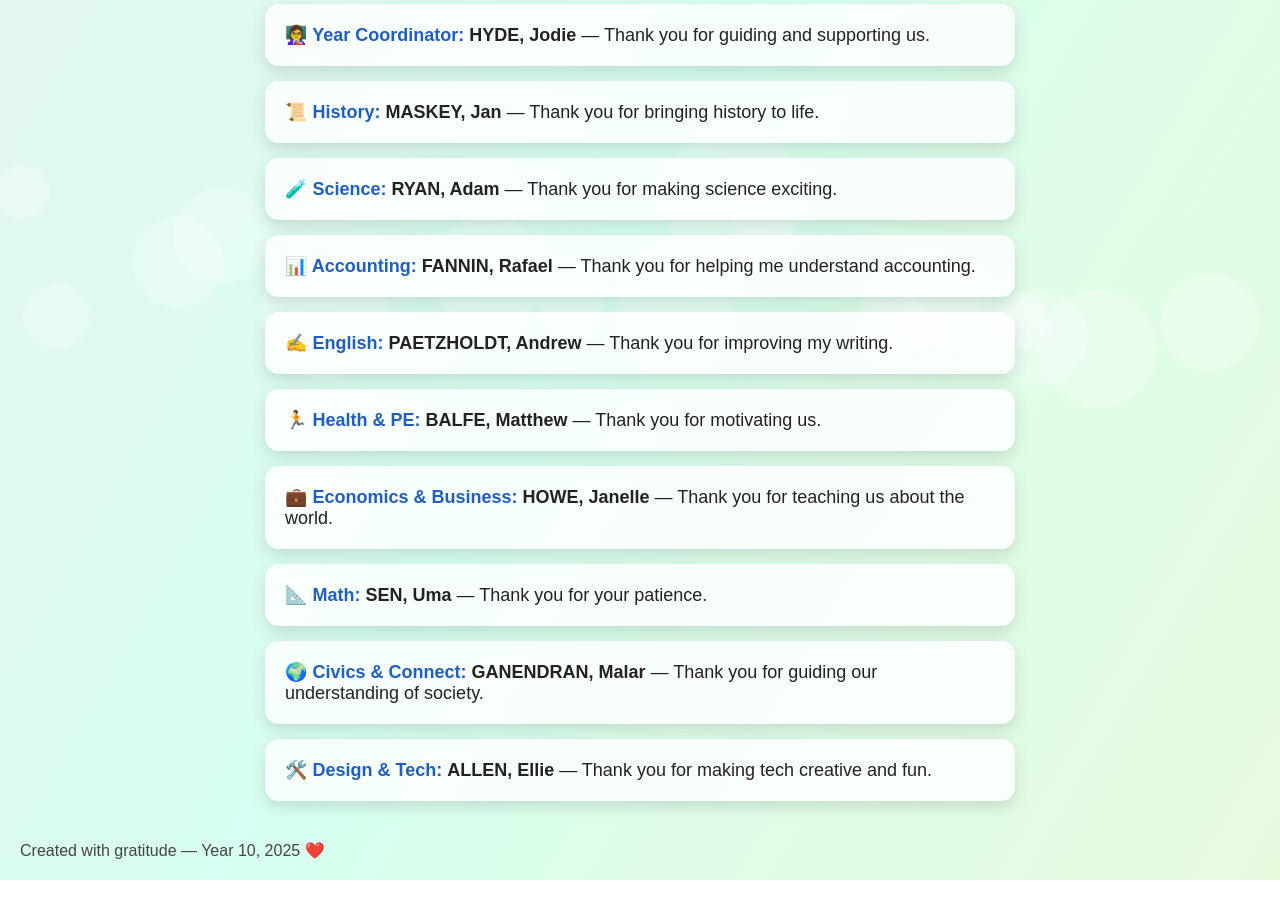
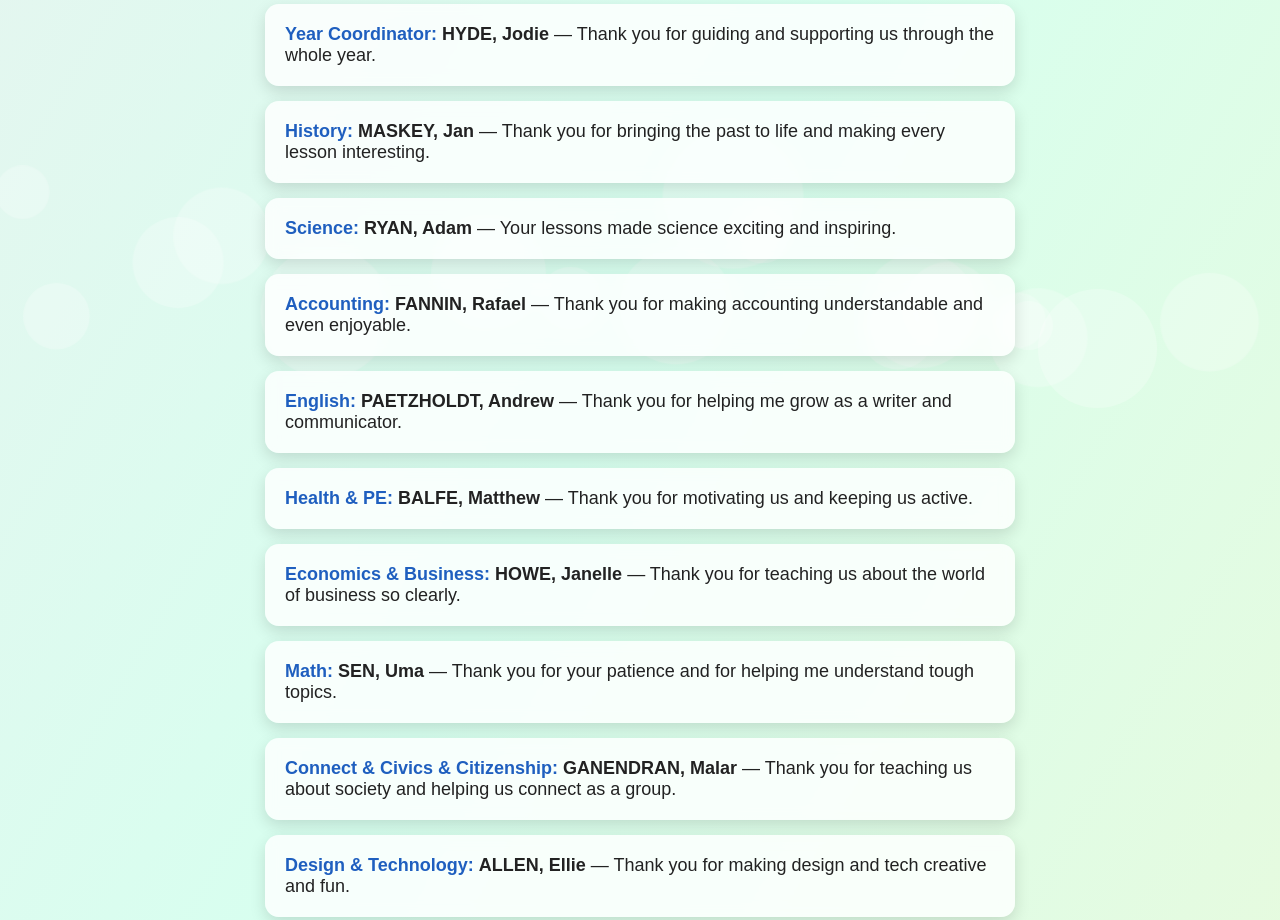
Before and after one commit to Black-cr0w-glitch/thank-you-teachers, a plain HTML site: page index.html in a window 1280 px wide. Shown: the part 278-1198 px from the top of the page. Before the commit the page ends 1158 px from the top, so only its background shows below. Drawn offline with Linux system fonts and the light colour scheme.

Commit message:
index.html

```diff
--- a/index.html
+++ b/index.html
@@ -49,7 +49,7 @@
             100% { text-shadow: 0 0 16px #7eff90; }
         }
 
-        /* TYPEWRITER TEXT */
+        /* TYPEWRITER TEXT (no cursor) */
         #typed-text {
             font-size: 20px;
             color: #333;
@@ -57,12 +57,10 @@
             margin-bottom: 30px;
             white-space: nowrap;
             overflow: hidden;
-            border-right: 3px solid #333;
             width: 0;
-            animation: typing 3.5s steps(40, end) forwards, blink 0.75s step-end infinite;
+            animation: typing 3.5s steps(40, end) forwards;
         }
         @keyframes typing { from { width: 0; } to { width: 100%; } }
-        @keyframes blink { 50% { border-color: transparent; } }
 
         /* TEACHER CARDS */
         .teacher-list {
@@ -152,24 +150,72 @@
 
     <h1>Thank You, Teachers! 🍎</h1>
 
-    <!-- TYPEWRITER INTRO -->
     <div id="typed-text">Thank you for making Year 10 unforgettable.</div>
 
-    <!-- CONFETTI BUTTON -->
     <button id="confetti-btn" onclick="startConfetti()">🎉 Celebrate!</button>
 
-    <!-- TEACHER LIST -->
     <ul class="teacher-list">
-        <li><span class="subject">👩‍🏫 Year Coordinator:</span> <span class="name">HYDE, Jodie</span> — Thank you for guiding and supporting us.</li>
-        <li><span class="subject">📜 History:</span> <span class="name">MASKEY, Jan</span> — Thank you for bringing history to life.</li>
-        <li><span class="subject">🧪 Science:</span> <span class="name">RYAN, Adam</span> — Thank you for making science exciting.</li>
-        <li><span class="subject">📊 Accounting:</span> <span class="name">FANNIN, Rafael</span> — Thank you for helping me understand accounting.</li>
-        <li><span class="subject">✍️ English:</span> <span class="name">PAETZHOLDT, Andrew</span> — Thank you for improving my writing.</li>
-        <li><span class="subject">🏃 Health & PE:</span> <span class="name">BALFE, Matthew</span> — Thank you for motivating us.</li>
-        <li><span class="subject">💼 Economics & Business:</span> <span class="name">HOWE, Janelle</span> — Thank you for teaching us about the world.</li>
-        <li><span class="subject">📐 Math:</span> <span class="name">SEN, Uma</span> — Thank you for your patience.</li>
-        <li><span class="subject">🌍 Civics & Connect:</span> <span class="name">GANENDRAN, Malar</span> — Thank you for guiding our understanding of society.</li>
-        <li><span class="subject">🛠️ Design & Tech:</span> <span class="name">ALLEN, Ellie</span> — Thank you for making tech creative and fun.</li>
+
+        <li>
+            <span class="subject">Year Coordinator:</span>
+            <span class="name">HYDE, Jodie</span> —
+            Thank you for guiding and supporting us through the whole year.
+        </li>
+
+        <li>
+            <span class="subject">History:</span>
+            <span class="name">MASKEY, Jan</span> —
+            Thank you for bringing the past to life and making every lesson interesting.
+        </li>
+
+        <li>
+            <span class="subject">Science:</span>
+            <span class="name">RYAN, Adam</span> —
+            Your lessons made science exciting and inspiring.
+        </li>
+
+        <li>
+            <span class="subject">Accounting:</span>
+            <span class="name">FANNIN, Rafael</span> —
+            Thank you for making accounting understandable and even enjoyable.
+        </li>
+
+        <li>
+            <span class="subject">English:</span>
+            <span class="name">PAETZHOLDT, Andrew</span> —
+            Thank you for helping me grow as a writer and communicator.
+        </li>
+
+        <li>
+            <span class="subject">Health & PE:</span>
+            <span class="name">BALFE, Matthew</span> —
+            Thank you for motivating us and keeping us active.
+        </li>
+
+        <li>
+            <span class="subject">Economics & Business:</span>
+            <span class="name">HOWE, Janelle</span> —
+            Thank you for teaching us about the world of business so clearly.
+        </li>
+
+        <li>
+            <span class="subject">Math:</span>
+            <span class="name">SEN, Uma</span> —
+            Thank you for your patience and for helping me understand tough topics.
+        </li>
+
+        <li>
+            <span class="subject">Connect & Civics & Citizenship:</span>
+            <span class="name">GANENDRAN, Malar</span> —
+            Thank you for teaching us about society and helping us connect as a group.
+        </li>
+
+        <li>
+            <span class="subject">Design & Technology:</span>
+            <span class="name">ALLEN, Ellie</span> —
+            Thank you for making design and tech creative and fun.
+        </li>
+
     </ul>
 
     <footer>Created with gratitude — Year 10, 2025 ❤️</footer>
```
